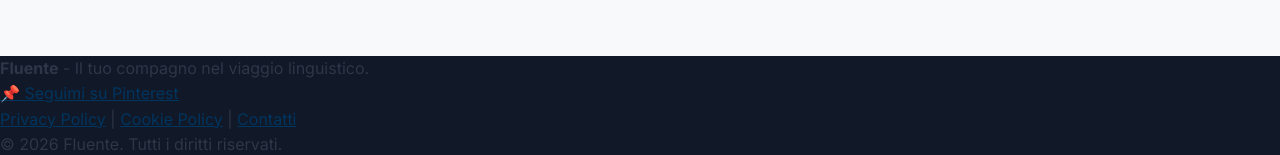
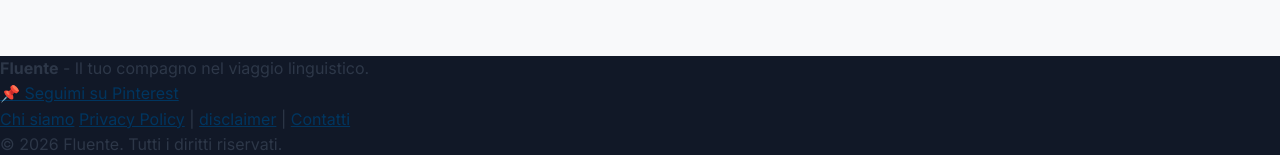
Before and after one commit to Nausica-c/fluente, a Jekyll site: the page built from index.html, in a window 1280 px wide. Shown: the part 2229-2384 px from the top of the page. Built offline with Jekyll 4.4.1, drawn with Linux system fonts in a browser that asks for light colours; the list of posts is cut into pages by our own code.

Commit message:
Update footer.html

```diff
--- a/_includes/footer.html
+++ b/_includes/footer.html
@@ -6,8 +6,9 @@
     </div>
 
     <div class="footer-links">
+        <a href="/about.html">Chi siamo</a>
         <a href="/privacy.html">Privacy Policy</a> |
-        <a href="/cookie.html">Cookie Policy</a> |
+        <a href="/disclaimer.html">disclaimer</a> |
         <a href="/contact.html">Contatti</a>
     </div>
 
```
